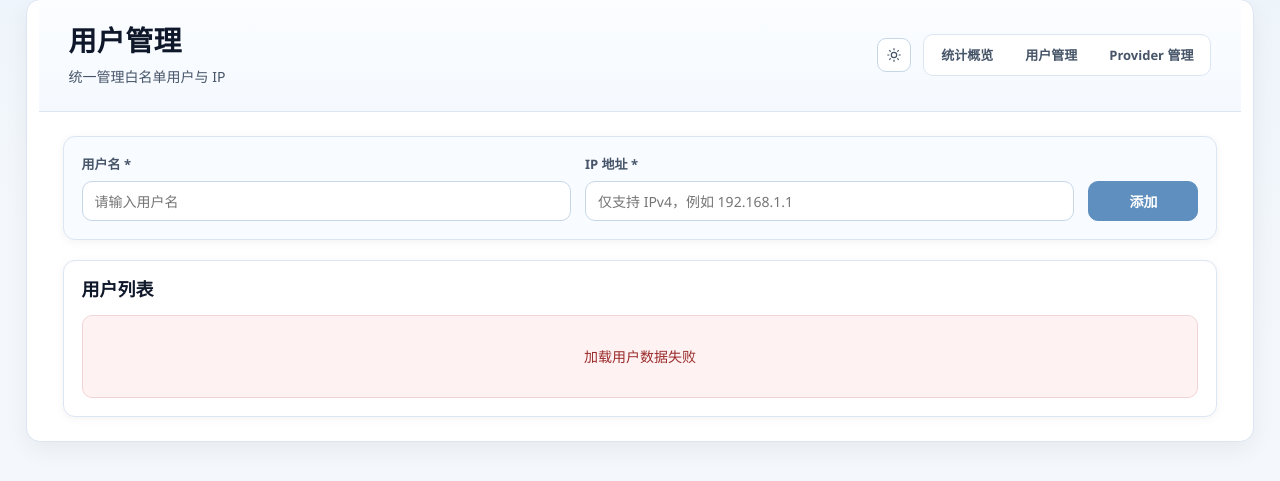
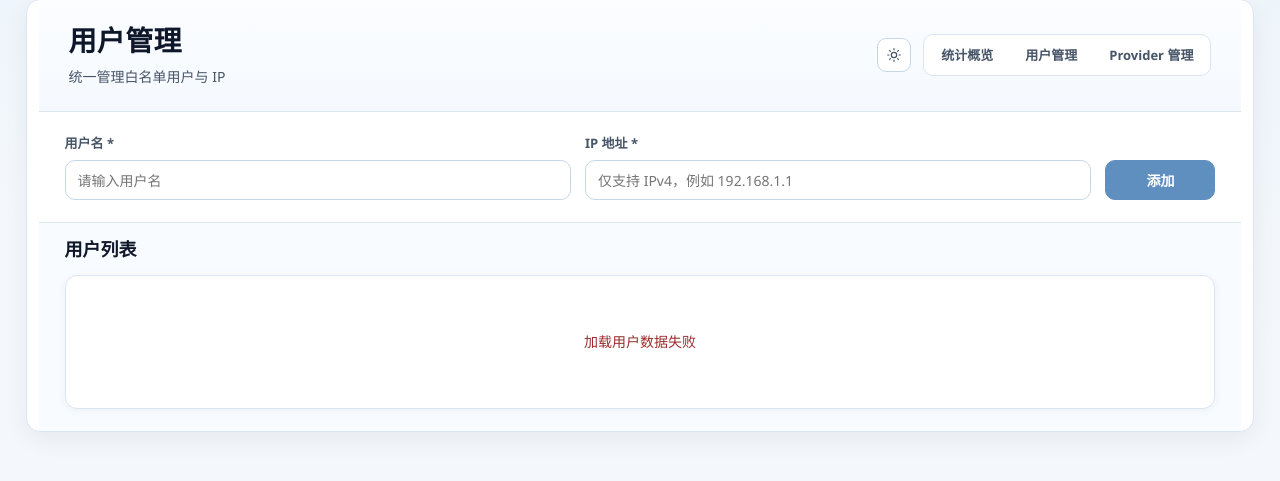
Before and after one commit to VonSdite/LLM_Proxy, a Python web app: template src/presentation/templates/users.html in a window 1280 px wide. Shown: the part 25-506 px from the top of the page. Run offline with Jinja, Linux system fonts and the light colour scheme; the template is opened without the code that fills it, so the values that code supplies are empty; some libraries are stand-ins or nearby versions.

Commit message:
fix样式

```diff
--- a/src/presentation/static/css/users.css
+++ b/src/presentation/static/css/users.css
@@ -5,31 +5,23 @@
     gap: 14px;
 }
 
-.users-page .content {
-    padding: 24px;
+.users-page .add-user-section,
+.users-page .users-section {
+    padding: 22px 26px;
+}
+
+.users-page .add-user-section {
+    border-bottom: 1px solid var(--line);
     background: var(--surface);
 }
 
-.users-page .add-user-section,
 .users-page .users-section {
-    border: 1px solid var(--line);
-    border-radius: var(--radius-md);
     background: var(--surface-soft);
-    box-shadow: var(--shadow-card);
+    padding-top: 16px;
 }
 
-.users-page .add-user-section {
-    padding: 18px;
-    margin-bottom: 20px;
-}
-
-.users-page .users-section {
-    padding: 18px;
-    background: #fff;
-}
-
-:root[data-theme="dark"] .users-page .users-section {
-    background: #161b22;
+:root[data-theme="dark"] .users-page .add-user-section {
+    background: #0f141b;
 }
 
 .users-page .users-section h2 {
@@ -39,10 +31,19 @@
     color: var(--text-primary);
 }
 
-.users-page #usersTableContainer {
+.users-page .users-table-shell {
     width: 100%;
-    overflow-x: hidden;
+    overflow-x: auto;
     overflow-y: visible;
+    border: 1px solid var(--line);
+    border-radius: var(--radius-md);
+    background: #fff;
+    box-shadow: var(--shadow-card);
+}
+
+:root[data-theme="dark"] .users-page .users-table-shell {
+    background: #161b22;
+    border-color: #30363d;
 }
 
 .users-page .form-row {
@@ -80,9 +81,6 @@
     border-collapse: separate;
     border-spacing: 0;
     font-size: 14px;
-    border: 1px solid var(--line);
-    border-radius: var(--radius-md);
-    overflow: hidden;
 }
 
 .users-page .users-table th {
@@ -161,12 +159,6 @@
 
 :root[data-theme="dark"] .users-page .users-table tbody tr:hover td {
     background: #1f2630;
-}
-
-:root[data-theme="dark"] .users-page .add-user-section,
-:root[data-theme="dark"] .users-page .users-section,
-:root[data-theme="dark"] .users-page .users-table {
-    border-color: #30363d;
 }
 
 .users-page .ip-address {
@@ -347,9 +339,24 @@
     color: #8ddbba;
 }
 
+.users-page .users-table-shell > .empty-state,
+.users-page .users-table-shell > .loading,
+.users-page .users-table-shell > .error,
+.users-page .users-table-shell > .success {
+    min-height: 132px;
+    display: flex;
+    align-items: center;
+    justify-content: center;
+    border: 0;
+    border-radius: 0;
+    background: transparent;
+}
+
 .users-page .table-footer {
-    padding: 14px 4px 0;
+    padding: 14px 0 0;
     margin-top: 14px;
+    border-top: 0;
+    background: transparent;
 }
 
 .users-page .modal-content {
@@ -374,7 +381,8 @@
 
 @media (max-width: 900px) {
     .users-page .header,
-    .users-page .content {
+    .users-page .add-user-section,
+    .users-page .users-section {
         padding-left: 16px;
         padding-right: 16px;
     }
@@ -395,13 +403,19 @@
 }
 
 @media (max-width: 640px) {
-    .users-page .content {
-        padding: 14px;
+    .users-page .add-user-section,
+    .users-page .users-section {
+        padding-left: 14px;
+        padding-right: 14px;
     }
 
     .users-page .form-row {
         flex-direction: column;
         align-items: stretch;
+    }
+
+    .users-page .users-table {
+        min-width: 980px;
     }
 
     .users-page .users-table th,
--- a/src/presentation/templates/users.html
+++ b/src/presentation/templates/users.html
@@ -7,8 +7,7 @@
 {% block header_subtitle %}统一管理白名单用户与 IP{% endblock %}
 
 {% block content %}
-        <div class="content">
-            <div class="add-user-section">
+        <section class="add-user-section">
                 <div class="form-row">
                     <div class="form-group">
                         <label>用户名 *</label>
@@ -22,11 +21,11 @@
                         <button class="btn btn-primary" onclick="createUser()">添加</button>
                     </div>
                 </div>
-            </div>
+        </section>
 
-            <div class="users-section">
+        <section class="users-section">
                 <h2>用户列表</h2>
-                <div id="usersTableContainer">
+                <div class="users-table-shell" id="usersTableContainer">
                     <div class="loading">加载用户数据...</div>
                 </div>
                 <div class="table-footer" id="tableFooter" style="display: none;">
@@ -51,7 +50,7 @@
                         <span class="total-count" id="totalCount">共 0 条</span>
                     </div>
                 </div>
-            </div>
+        </section>
 {% endblock %}
 
 {% block after_container %}
@@ -309,6 +308,7 @@
                 console.error('加载用户失败:', error);
                 document.getElementById('usersTableContainer').innerHTML =
                     '<div class="error">加载用户数据失败</div>';
+                document.getElementById('tableFooter').style.display = 'none';
             }
         }
 
@@ -382,6 +382,7 @@
 
             if (users.length === 0) {
                 container.innerHTML = '<div class="empty-state">暂无用户数据</div>';
+                document.getElementById('tableFooter').style.display = 'none';
                 return;
             }
 
```
Also changed, not shown: src/presentation/static/css/providers.css (+58 -18 lines), src/presentation/templates/providers.html (+6 -3 lines).
